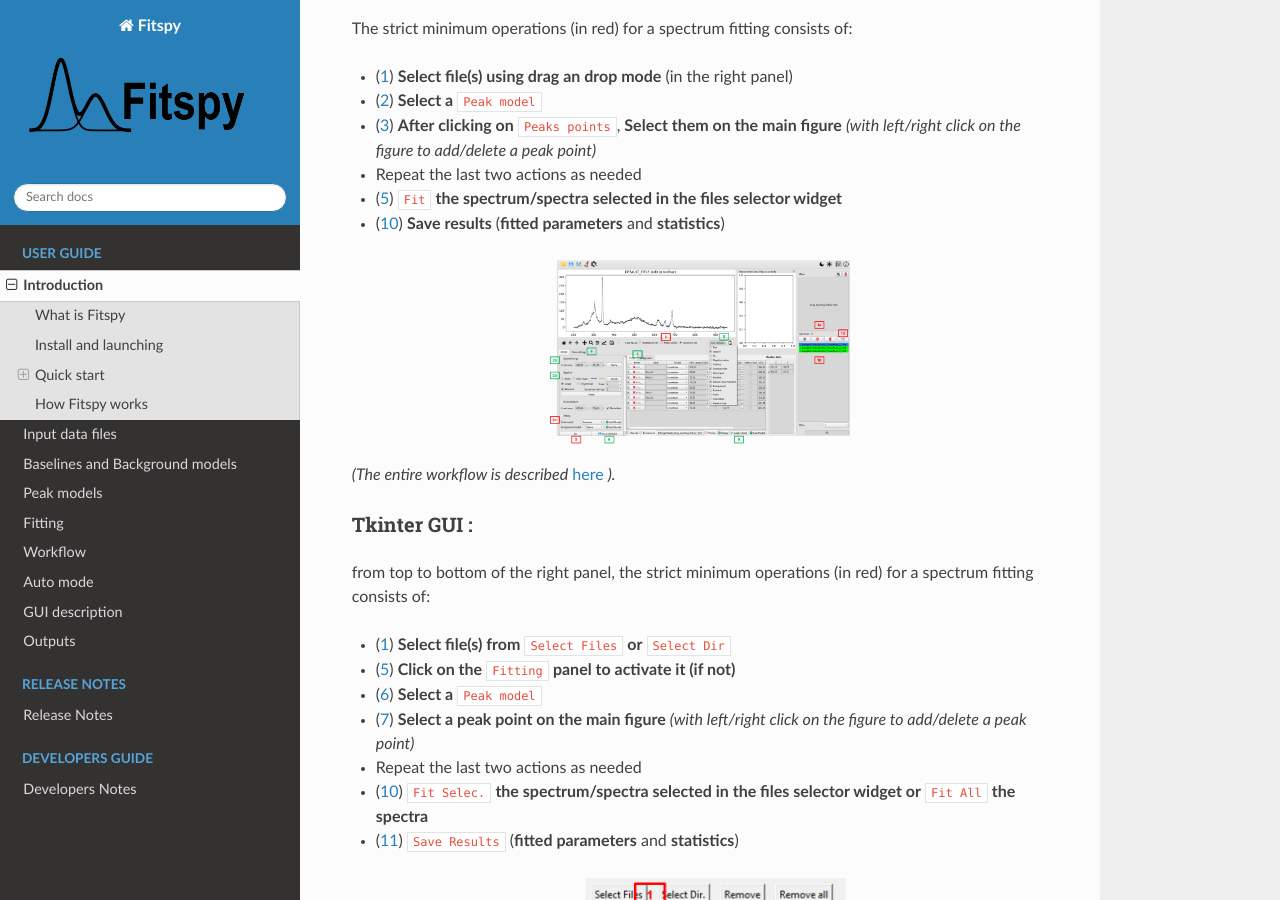
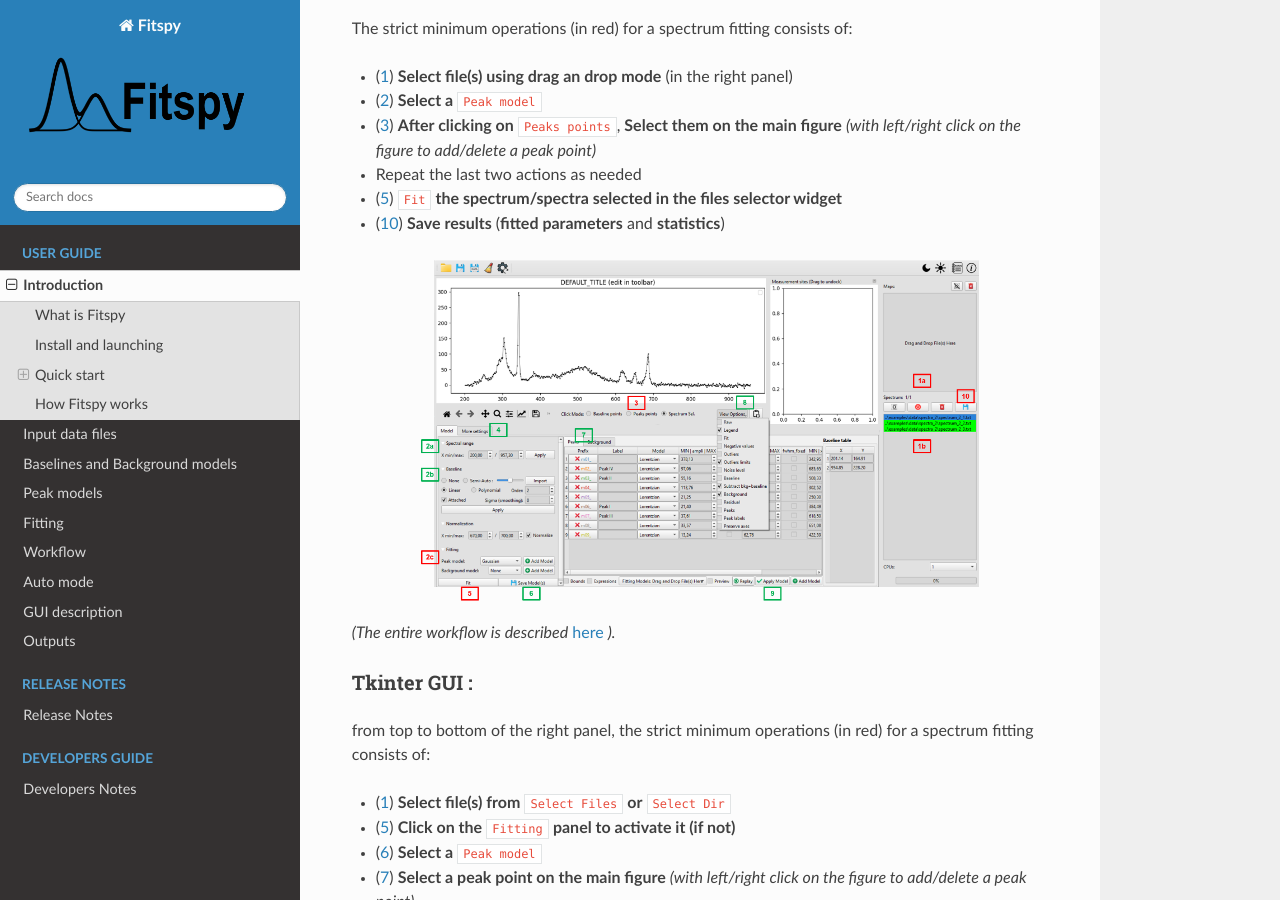
Before and after one commit to CEA-MetroCarac/fitspy, a Sphinx documentation site: the page built from doc/user_guide/intro.rst, in a window 1280 px wide and 900 px high, scrolled down 1999 px. Built offline with Sphinx 7.4.7 and the Read the Docs theme 3.1.0, drawn with Linux system fonts in a browser that asks for light colours; pages that are not in the unit, such as notebooks, are missing from menus.

Commit message:
adjust width

```diff
--- a/doc/user_guide/intro.rst
+++ b/doc/user_guide/intro.rst
@@ -95,7 +95,7 @@
 
 .. figure::  ../_static/pyside/workflow.png
    :align:   center
-   :width:   300
+   :width:   80%
 
 .. raw:: html
 
```
